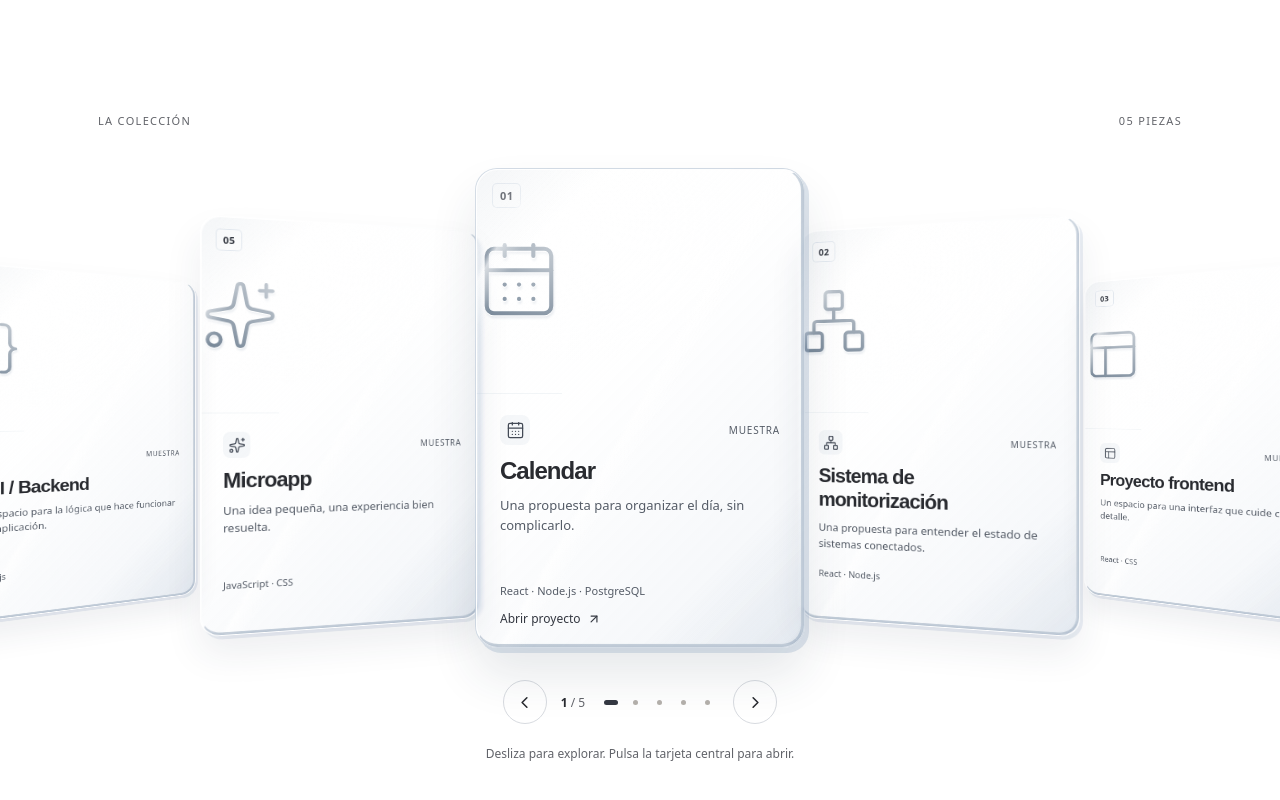
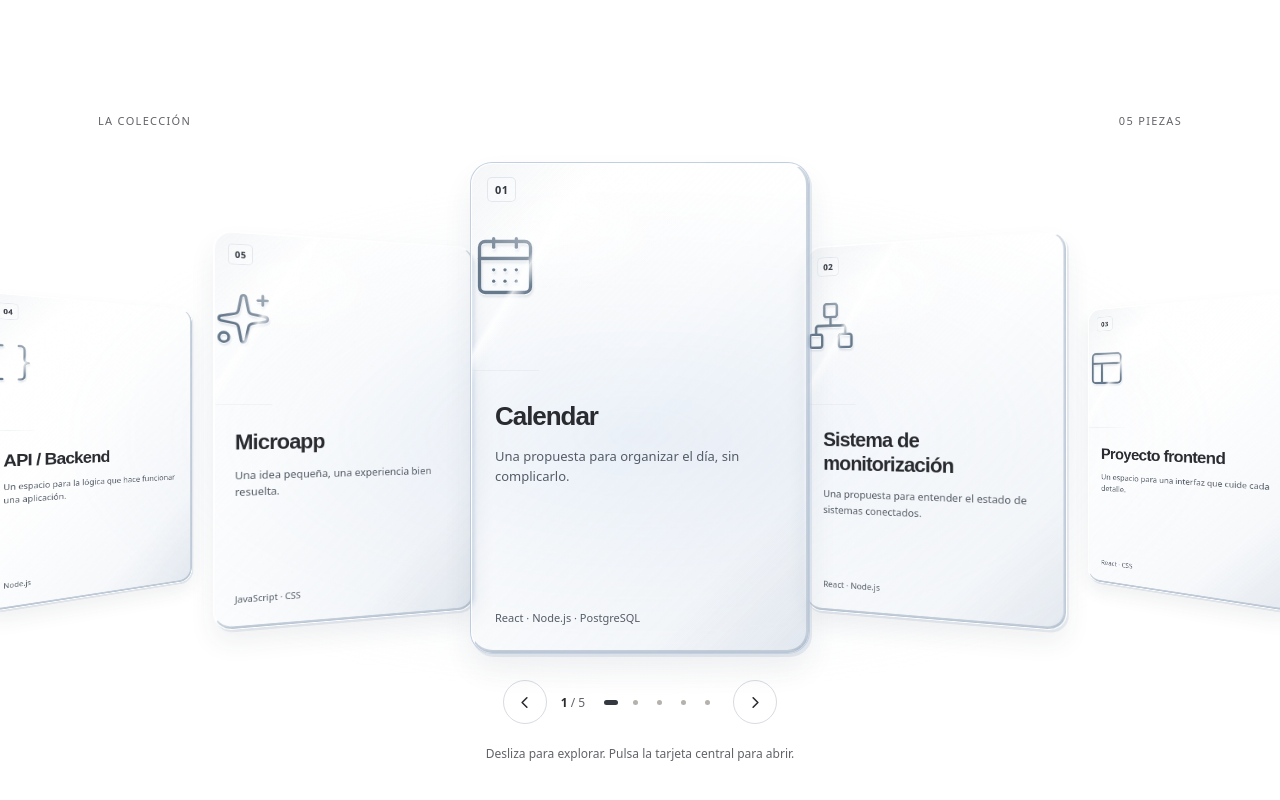
Before and after one commit to martiinfiierro2/Portafolio, a React (Vite) app: page / in a window 1280 px wide. Shown: the part 636-1436 px from the top of the page. Built offline with nearby package versions, Linux system fonts and the light colour scheme; a web font is replaced by a local one.

Commit message:
Refine glass carousel hierarchy and morph cards into project details

```diff
--- a/src/components/project-deck/ProjectCard.jsx
+++ b/src/components/project-deck/ProjectCard.jsx
@@ -1,11 +1,17 @@
 import { m, useReducedMotion } from 'framer-motion';
-import { ArrowUpRight } from 'lucide-react';
 import ProjectIcon from '../ui/ProjectIcon';
-export default function ProjectCard({ project, position, spacing = 310, onSelect, onOpen }) {
+export default function ProjectCard({
+  project,
+  position,
+  spacing = 310,
+  detailOpen = false,
+  onSelect,
+  onOpen,
+}) {
   const reduced = useReducedMotion();
   const active = position === 0;
   const visible = Math.abs(position) <= 2;
-  const scale = 1 - Math.abs(position) * 0.11;
+  const scale = active ? 1 : 1 - Math.abs(position) * 0.15;
   return (
     <m.button
       className={`project-card${active ? ' active' : ''}`}
@@ -13,6 +19,7 @@ export default function ProjectCard({ project, position, spacing = 310, onSelect
         '--project-color': project.color,
         '--project-tint': project.tint,
         zIndex: 10 - Math.abs(position),
+        viewTransitionName: active && !detailOpen ? 'project-card' : 'none',
         visibility: visible ? 'visible' : 'hidden',
       }}
       onPointerMove={(event) => {
@@ -34,46 +41,33 @@ export default function ProjectCard({ project, position, spacing = 310, onSelect
       initial={false}
       animate={{
         x: position * spacing,
-        y: Math.abs(position) * 18,
+        y: Math.abs(position) * 23,
         scale,
-        z: -Math.abs(position) * 80,
+        z: -Math.abs(position) * 100,
         rotate: 0,
-        rotateY: position * -24,
+        rotateY: position * -28,
         opacity: 1,
       }}
       transition={
         reduced ? { duration: 0 } : { type: 'spring', stiffness: 230, damping: 28, mass: 0.9 }
       }
-      whileHover={reduced ? undefined : { y: Math.abs(position) * 18 - 5, rotate: position * 1.5 }}
+      whileHover={reduced ? undefined : { y: Math.abs(position) * 23 - 5, rotate: position * 1.5 }}
       whileTap={reduced ? undefined : { scale: scale - 0.02 }}
       tabIndex={active ? 0 : -1}
       aria-hidden={!visible || undefined}
       aria-current={active ? 'true' : undefined}
       onClick={() => (active ? onOpen(project) : onSelect(project.slug))}
     >
-      <span
-        aria-hidden="true"
-        className="card-cover"
-        style={{ viewTransitionName: active ? 'project-cover' : 'none' }}
-      >
+      <span aria-hidden="true" className="card-cover">
         <span className="glass-card-emblem">
-          <ProjectIcon name={project.icon} size={86} />
+          <ProjectIcon name={project.icon} size={68} />
         </span>
         <span className="card-number">{project.number}</span>
       </span>
       <span className="card-body">
-        <span className="card-heading">
-          <span className="card-icon">
-            <ProjectIcon name={project.icon} size={19} />
-          </span>
-          <span className="card-kind">{project.isPlaceholder ? 'Muestra' : 'Proyecto'}</span>
-        </span>
         <span className="card-title">{project.title}</span>
         <span className="card-description">{project.shortDescription}</span>
         <span className="card-tech">{project.technologies.slice(0, 3).join(' · ')}</span>
-        <span className="card-open">
-          {active ? 'Abrir proyecto' : 'Seleccionar'} <ArrowUpRight size={14} />
-        </span>
       </span>
     </m.button>
   );
--- a/src/components/project-deck/ProjectDeck.jsx
+++ b/src/components/project-deck/ProjectDeck.jsx
@@ -3,7 +3,13 @@ import { m, animate, useMotionValue, useReducedMotion } from 'framer-motion';
 import { relativePosition, swipeDirection, wrapIndex } from '../../utils/deck';
 import ProjectCard from './ProjectCard';
 import ProjectNavigation from './ProjectNavigation';
-export default function ProjectDeck({ projects, selectedSlug, onSelect, onOpen }) {
+export default function ProjectDeck({
+  projects,
+  selectedSlug,
+  onSelect,
+  onOpen,
+  detailOpen = false,
+}) {
   const regionRef = useRef(null),
     startRef = useRef(null),
     swipedRef = useRef(false);
@@ -108,6 +114,7 @@ export default function ProjectDeck({ projects, selectedSlug, onSelect, onOpen }
               project={project}
               position={relativePosition(index, activeIndex, projects.length)}
               spacing={spacing}
+              detailOpen={detailOpen}
               onSelect={onSelect}
               onOpen={onOpen}
             />
--- a/src/components/project-deck/ProjectDialog.jsx
+++ b/src/components/project-deck/ProjectDialog.jsx
@@ -3,17 +3,29 @@ import { m, useReducedMotion, useAnimationControls } from 'framer-motion';
 import { X } from 'lucide-react';
 import ProjectDetail from '../../pages/ProjectDetail';
 import { profile } from '../../data/profile';
+import { transition } from '../../utils/viewTransition';
 
 export default function ProjectDialog({ project, onClose, origin }) {
   const ref = useRef(null);
+  const sheetRef = useRef(null);
   const reduced = useReducedMotion();
   const controls = useAnimationControls();
   const closing = useRef(false);
+  const nativeTransition = !reduced && Boolean(document.startViewTransition);
   async function close() {
     if (closing.current) return;
     closing.current = true;
+    if (nativeTransition) {
+      transition(onClose);
+      return;
+    }
     if (!reduced)
-      await controls.start({ opacity: 0, scale: 0.9, y: 25, transition: { duration: 0.18 } });
+      await controls.start({
+        opacity: 0,
+        scaleX: 0.95,
+        scaleY: 0.95,
+        transition: { duration: 0.18 },
+      });
     onClose();
   }
   useLayoutEffect(() => {
@@ -22,14 +34,24 @@ export default function ProjectDialog({ project, onClose, origin }) {
     const previousOverflow = document.body.style.overflow;
     document.body.style.overflow = 'hidden';
     dialog.showModal();
-    controls.start({ opacity: 1, scale: 1, y: 0 });
+    if (!nativeTransition && !reduced && origin) {
+      const bounds = sheetRef.current.getBoundingClientRect();
+      controls.set({
+        x: origin.left - bounds.left,
+        y: origin.top - bounds.top,
+        scaleX: origin.width / bounds.width,
+        scaleY: origin.height / bounds.height,
+        opacity: 0.8,
+      });
+    }
+    controls.start({ opacity: 1, scaleX: 1, scaleY: 1, x: 0, y: 0 });
     return () => {
       dialog.close();
       document.body.style.overflow = previousOverflow;
       previousFocus?.focus({ preventScroll: true });
       document.title = `Inicio · ${profile.name}`;
     };
-  }, [controls]);
+  }, [controls, nativeTransition, reduced, origin]);
   return (
     <dialog
       ref={ref}
@@ -44,11 +66,16 @@ export default function ProjectDialog({ project, onClose, origin }) {
       }}
     >
       <m.div
+        ref={sheetRef}
         className="project-dialog-sheet"
-        style={{ transformOrigin: origin, '--project-tint': project.tint }}
-        initial={reduced ? false : { opacity: 0, scale: 0.82, y: 35 }}
+        style={{
+          transformOrigin: '0 0',
+          '--project-tint': project.tint,
+          viewTransitionName: 'project-card',
+        }}
+        initial={false}
         animate={controls}
-        transition={{ duration: reduced ? 0 : 0.35, ease: [0.22, 1, 0.36, 1] }}
+        transition={{ duration: reduced || nativeTransition ? 0 : 0.45, ease: [0.22, 1, 0.36, 1] }}
       >
         <button
           className="icon-button project-dialog-close"
--- a/src/pages/Home.jsx
+++ b/src/pages/Home.jsx
@@ -9,6 +9,7 @@ import ProjectDeck from '../components/project-deck/ProjectDeck';
 import ProjectDialog from '../components/project-deck/ProjectDialog';
 import Contact from './Contact';
 import CV from './CV';
+import { transition } from '../utils/viewTransition';
 
 export default function Home() {
   useDocumentTitle('Inicio');
@@ -25,20 +26,22 @@ export default function Home() {
   useEffect(() => {
     if (opened && selectedSlug !== opened.slug) selectProject(opened.slug);
   }, [opened, selectedSlug, selectProject]);
-  const [origin, setOrigin] = useState('50% 50%');
+  const [origin, setOrigin] = useState(null);
   const reduced = useReducedMotion();
   const { scrollYProgress } = useScroll({ target: heroRef, offset: ['start start', 'end start'] });
   const opacity = useTransform(scrollYProgress, [0, 0.7], [1, 0.65]);
   const filter = useTransform(scrollYProgress, [0, 0.7], ['blur(0px)', 'blur(12px)']);
   function openProject(project) {
-    selectProject(project.slug);
     const card = document.querySelector('.project-card.active');
     const bounds = card?.getBoundingClientRect();
-    if (bounds)
-      setOrigin(
-        `${((bounds.left + bounds.width / 2) / window.innerWidth) * 100}% ${Math.min(90, Math.max(10, ((bounds.top + bounds.height / 2) / window.innerHeight) * 100))}%`,
-      );
-    setOpened(project);
+    const rectangle = bounds
+      ? { left: bounds.left, top: bounds.top, width: bounds.width, height: bounds.height }
+      : null;
+    transition(() => {
+      selectProject(project.slug);
+      setOrigin(rectangle);
+      setOpened(project);
+    });
   }
   return (
     <div className="progressive-portfolio">
@@ -78,6 +81,7 @@ export default function Home() {
           selectedSlug={selectedSlug}
           onSelect={selectProject}
           onOpen={openProject}
+          detailOpen={Boolean(opened)}
         />
       </m.section>
       <section id="cv" className="inline-cv narrow-container" aria-label="Currículum">
--- a/src/styles/global.css
+++ b/src/styles/global.css
@@ -2397,3 +2397,119 @@ h3,
 .glass-card-emblem svg {
   stroke-width: 1.15;
 }
+
+/* Light reveals the transparent edges without changing the white page. */
+.collection-section .deck-stage::before {
+  content: '';
+  position: absolute;
+  inset: 10% -5% -4%;
+  z-index: -1;
+  pointer-events: none;
+  background: radial-gradient(ellipse at 50% 48%, #a6bdda33 0%, #b7c9dd1a 36%, transparent 70%);
+}
+.collection-section .project-card,
+.collection-section .project-card.active {
+  box-shadow:
+    2px 3px 0 #90a6c133,
+    0 16px 30px #28374b12,
+    inset 1px 1px 0 #ffffff,
+    inset -1px -2px 2px #8197b033;
+}
+.collection-section .project-card.active {
+  border-color: #a8bbd2aa;
+}
+.collection-section .project-card::before {
+  background:
+    radial-gradient(
+      ellipse 150px 90px at var(--glare-x, 28%) var(--glare-y, 12%),
+      #ffffffa6,
+      transparent 75%
+    ),
+    linear-gradient(122deg, transparent 18%, #ffffffc2 19%, #ffffff14 21%, transparent 22%);
+}
+.collection-section .card-cover {
+  height: 208px;
+}
+.collection-section .card-body {
+  padding-top: 30px;
+  padding-bottom: 26px;
+}
+.collection-section .card-title {
+  font-size: 26px;
+}
+.collection-section .card-description {
+  margin-top: 14px;
+}
+.collection-section .card-tech {
+  padding-top: 22px;
+}
+::view-transition-group(project-card) {
+  animation-duration: 0.48s;
+  animation-timing-function: cubic-bezier(0.22, 1, 0.36, 1);
+}
+::view-transition-old(project-card) {
+  animation: glass-card-out 0.18s ease-out both;
+  mix-blend-mode: normal;
+}
+::view-transition-new(project-card) {
+  animation: glass-card-in 0.3s 0.06s ease-out both;
+  mix-blend-mode: normal;
+}
+@keyframes glass-card-out {
+  to {
+    opacity: 0;
+  }
+}
+@keyframes glass-card-in {
+  from {
+    opacity: 0;
+  }
+  to {
+    opacity: 1;
+  }
+}
+@media (max-width: 767px) {
+  .collection-section .card-cover {
+    height: 190px;
+  }
+  .collection-section .card-body {
+    padding-top: 24px;
+    padding-bottom: 24px;
+  }
+  .collection-section .card-title {
+    font-size: 24px;
+  }
+}
+@media (max-width: 359px) {
+  .collection-section .card-cover {
+    height: 175px;
+  }
+  .collection-section .card-title {
+    font-size: 22px;
+  }
+}
+@media (prefers-reduced-motion: reduce) {
+  ::view-transition-group(project-card),
+  ::view-transition-old(project-card),
+  ::view-transition-new(project-card) {
+    animation: none;
+  }
+}
+
+/* Size the central card directly so its text stays sharp at rest. */
+.collection-section .project-card.active {
+  width: 340px;
+  height: 492px;
+}
+@media (max-width: 767px) {
+  .collection-section .project-card.active {
+    width: 286px;
+    height: 470px;
+  }
+}
+@media (max-width: 359px) {
+  .collection-section .project-card.active {
+    width: 250px;
+    height: 444px;
+  }
+}
```
Also changed, not shown: 1 other file (tests, documents, lock files or other folders).
